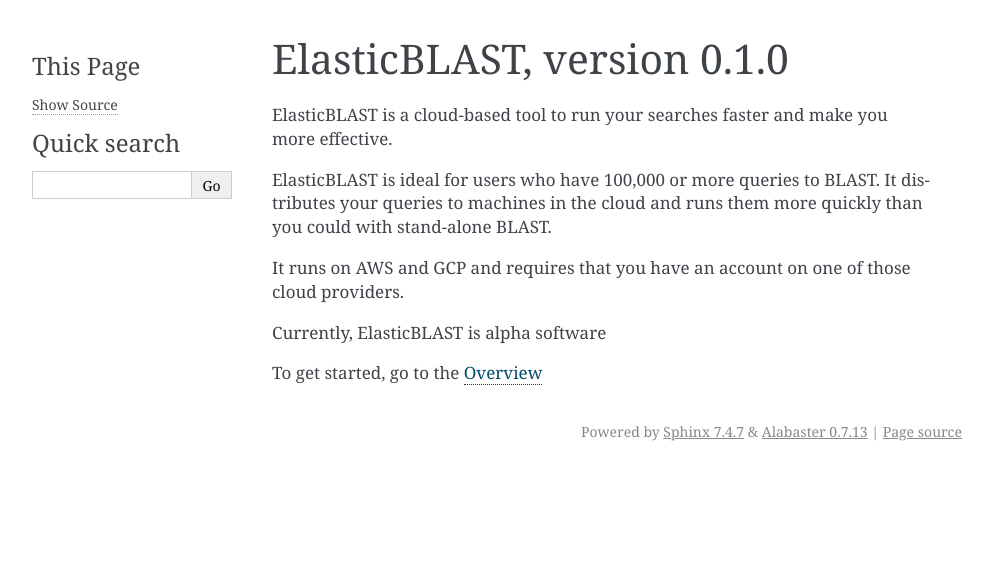
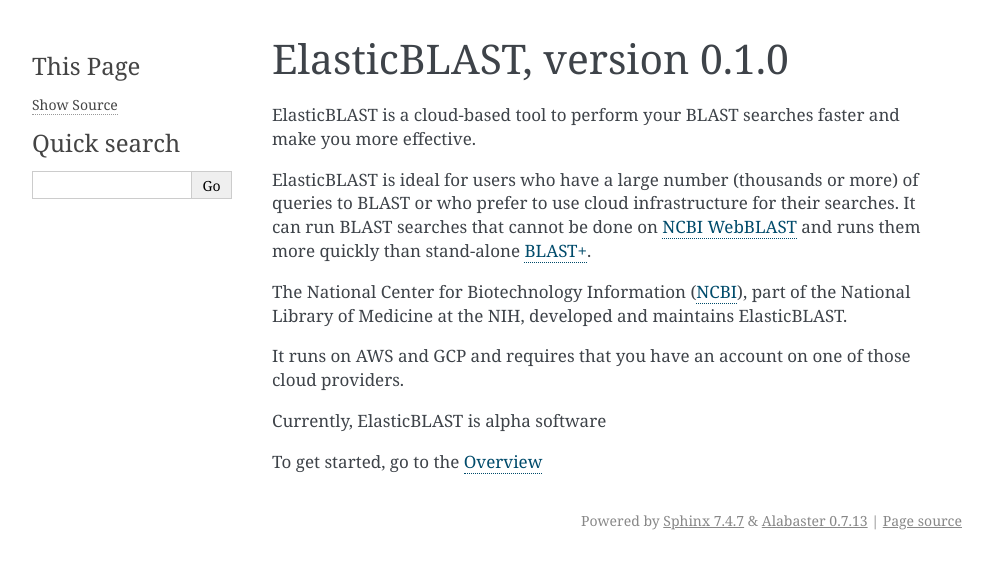
Before and after one commit to ncbi/elastic-blast-docs, a Sphinx documentation site: the page built from docs/source/index.rst, in a window 1280 px wide. Shown: the top 569 px of the page, without its empty margins (148-1141 px from the left). Built offline with Sphinx 7.4.7, drawn with Linux system fonts in a browser that asks for light colours.

Commit message:
Improve description of elasticblast

```diff
--- a/docs/source/index.rst
+++ b/docs/source/index.rst
@@ -22,9 +22,11 @@
 ElasticBLAST, version |release|
 ===============================
 
-ElasticBLAST is a cloud-based tool to run your searches faster and make you more effective.
+ElasticBLAST is a cloud-based tool to perform your BLAST searches faster and make you more effective.
 
-ElasticBLAST is ideal for users who have 100,000 or more queries to BLAST.  It distributes your queries to machines in the cloud and runs them more quickly than you could with stand-alone BLAST.
+ElasticBLAST is ideal for users who have a large number (thousands or more) of queries to BLAST or who prefer to use cloud infrastructure for their searches. It can run BLAST searches that cannot be done on `NCBI WebBLAST <https://blast.ncbi.nlm.nih.gov/Blast.cgi>`_ and runs them more quickly than stand-alone `BLAST+ <https://www.ncbi.nlm.nih.gov/books/NBK279690/>`_.
+
+The National Center for Biotechnology Information (`NCBI <https://www.ncbi.nlm.nih.gov/>`_), part of the National Library of Medicine at the NIH, developed and maintains ElasticBLAST.
 
 It runs on AWS and GCP and requires that you have an account on one of those cloud providers.
 
```
